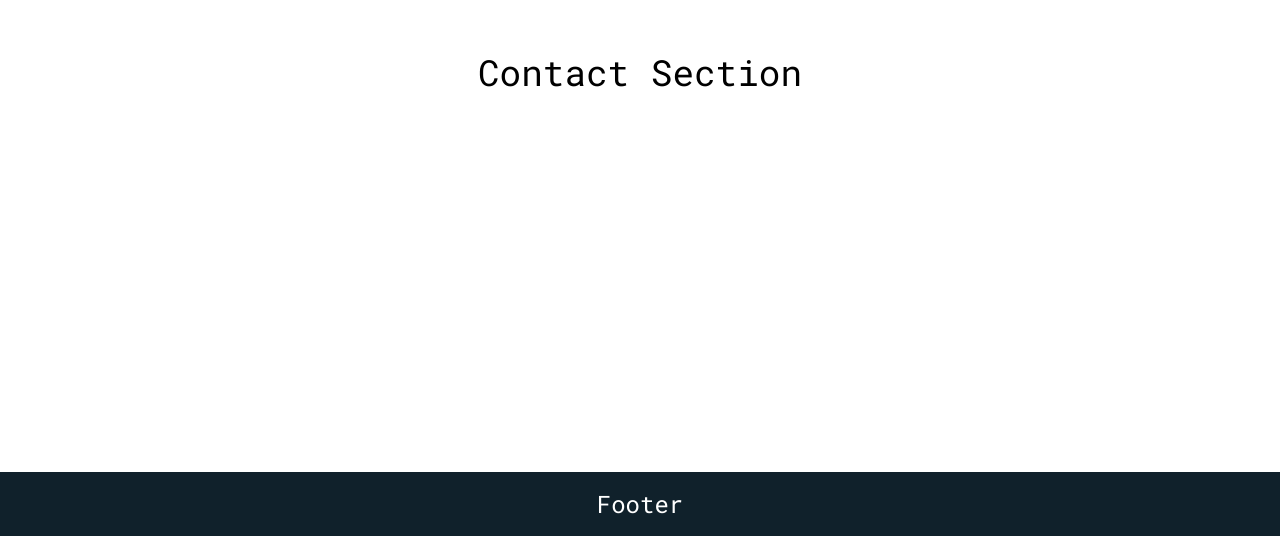
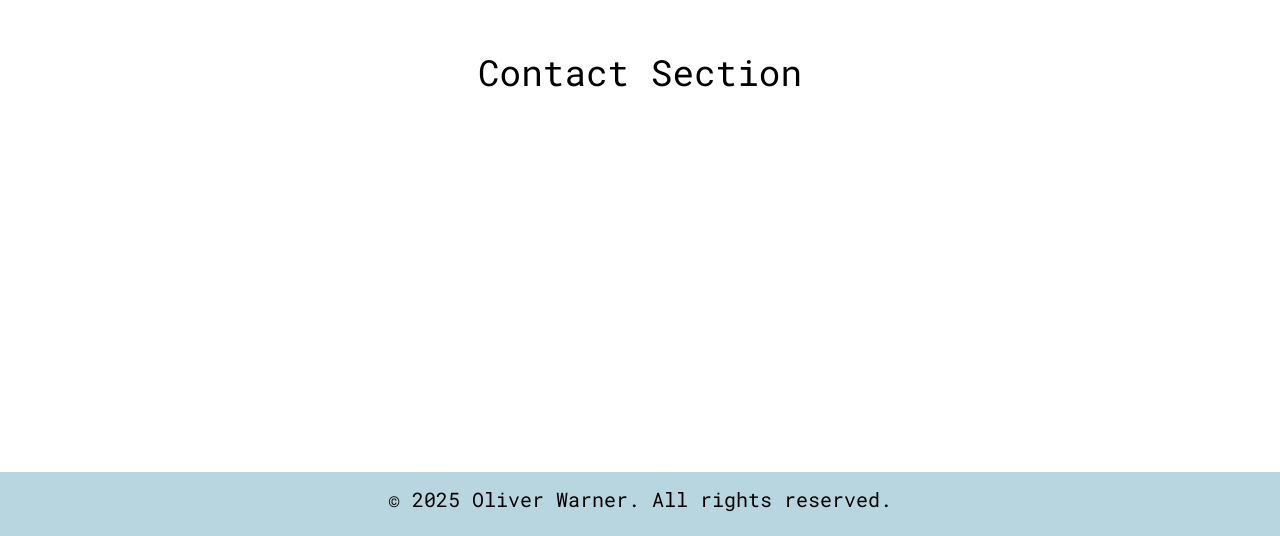
Before and after one commit to oliverrenishaw/Portfolio-react, a React (Vite) app: page / in a window 1280 px wide. Shown: the part 3512-4048 px from the top of the page. Built offline with nearby package versions, Linux system fonts and the light colour scheme.

Commit message:
feat: footer

```diff
--- a/src/sections/Footer.tsx
+++ b/src/sections/Footer.tsx
@@ -1,9 +1,16 @@
 import React from 'react';
+import { useTheme } from '../themeToggle';
 
 const Footer: React.FC = () => {
+  const { theme } = useTheme();
+
   return (
-    <footer className="w-full h-16 bg-[#10212b] flex items-center justify-center">
-      <h2 className="text-white text-2xl">Footer</h2>
+    <footer
+      className={`w-full h-16 flex items-center justify-center ${theme === 'dark' ? 'bg-[#10212b]' : 'bg-[#b8d6df]'}`}
+    >
+      <div className={`text-xl ${theme === 'dark' ? 'text-[#ffffff]' : 'text-[#000000]'}`}>
+        <p className="animate-bounce">© 2025 Oliver Warner. All rights reserved.</p>
+      </div>
     </footer>
   );
 };
--- a/src/sections/Header.tsx
+++ b/src/sections/Header.tsx
@@ -49,7 +49,7 @@ const Header: React.FC = () => {
           <a href="#Projects" className="nav-link flex items-center justify-center px-1 py-1 sm:px-2 sm:py-1 md:px-4 md:py-2 text-black hover:text-white focus:text-white dark:text-white dark:hover:text-black dark:focus:text-black">Projects</a>
           <a href="#Skills" className="nav-link flex items-center justify-center px-1 py-1 sm:px-2 sm:py-1 md:px-4 md:py-2 text-black hover:text-white focus:text-white dark:text-white dark:hover:text-black dark:focus:text-black">Skills</a>
           <a href="#Contact" className="nav-link flex items-center justify-center px-1 py-1 sm:px-2 sm:py-1 md:px-4 md:py-2 text-black hover:text-white focus:text-white dark:text-white dark:hover:text-black dark:focus:text-black">Contact</a>
-          <div className="absolute bottom-0 w-full h-3 left-0 w-[calc(100%-2rem)]">
+          <div className="absolute bottom-0 h-3 left-0 w-[calc(100%-2rem)]">
             <div id="myBar" className="h-[0.2rem] bg-[#000000] dark:bg-[#ffffff] w-0"></div>
           </div>
         </nav>
--- a/src/sections/Hero.tsx
+++ b/src/sections/Hero.tsx
@@ -13,10 +13,6 @@ const Hero: React.FC = () => {
   ];
 
   return (
-    // <section
-    //   className="relative w-full h-screen bg-cover bg-center flex flex-col items-center justify-center"
-    //   style={{ backgroundImage: 'url(src/assets/${theme === 'dark' ? 'sunset.jpg' : 'lake.png'})', marginTop: '-80px' }}
-    // >
     <section
       className="relative w-full h-screen bg-cover bg-center flex flex-col items-center justify-center"
       style={{ backgroundImage: `url(src/assets/${theme === 'dark' ? 'sunset.jpg' : 'lake.png'})`, marginTop: '-80px' }}
--- a/src/sections/Projects.tsx
+++ b/src/sections/Projects.tsx
@@ -6,7 +6,7 @@ const Projects: React.FC = () => {
 
   return (
     <section
-      className={`w-full h-screen flex items-center justify-center ${theme === 'dark' ? 'bg-[#10212b]' : 'bg-[#ffffff]'}`}
+      className={`w-full h-screen flex items-center justify-center ${theme === 'dark' ? 'bg-[#091218]' : 'bg-[#ffffff]'}`}
     >
       <h2 className={`text-4xl ${theme === 'dark' ? 'text-[#ffffff]' : 'text-[#000000]'}`}>
         Projects Section
--- a/src/sections/Skills.tsx
+++ b/src/sections/Skills.tsx
@@ -6,7 +6,7 @@ const Skills: React.FC = () => {
 
   return (
     <section
-      className={`w-full h-screen flex items-center justify-center ${theme === 'dark' ? 'bg-[#10212b]' : 'bg-[#ffffff]'}`}
+      className={`w-full h-screen flex items-center justify-center ${theme === 'dark' ? 'bg-[#091218]' : 'bg-[#ffffff]'}`}
     >
       <h2 className={`text-4xl ${theme === 'dark' ? 'text-[#ffffff]' : 'text-[#000000]'}`}>
         Skills Section
--- a/tailwind.config.js
+++ b/tailwind.config.js
@@ -6,9 +6,17 @@ export default {
   ],
   darkMode: 'class',
   theme: {
-    extend: {fontSize: {
+    extend: {
+      fontSize: {
         'xs': '0.75rem',
         '2xs': '0.625rem',
+      },
+      bounce: {
+          '0%, 100%': { transform: 'translateY(0)' },
+          '20%': { transform: 'translateY(-5px)' },
+        },
+      animation: {
+        bounce: 'bounce 1s infinite',
       },
     },
   },
```
